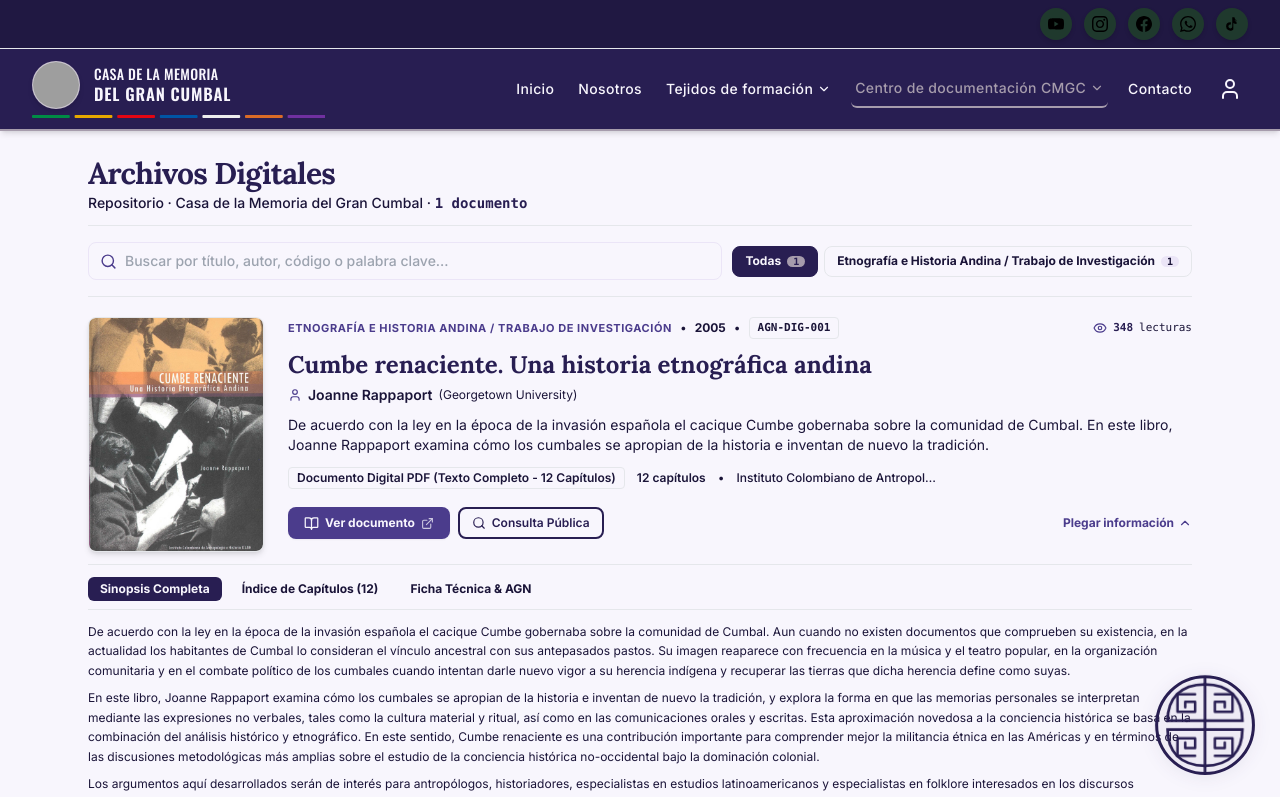
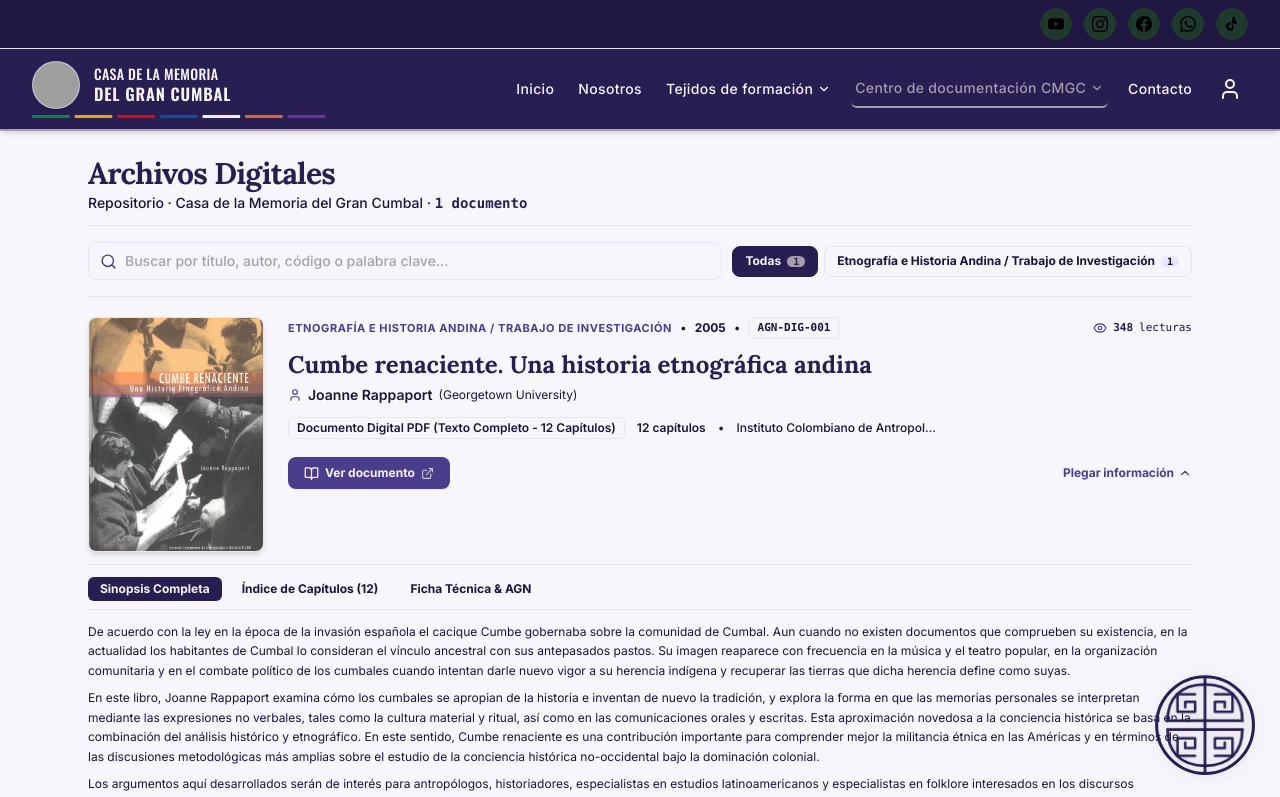
Before and after one commit to danielguadir/casa-memoria-web, a Next.js app: page /centro-documentacion/archivos-digitales in a window 1280 px wide. Shown: the top 797 px of the page. Built offline with nearby package versions, Linux system fonts and the light colour scheme; grey boxes are pictures that could not be loaded.

Commit message:
fix(archivos-digitales): eliminar descripcion corta inicial de la vista y remover boton y modal de Consulta Publica

```diff
--- a/src/app/layout.tsx
+++ b/src/app/layout.tsx
@@ -4,7 +4,6 @@ import './globals.css';
 import Navbar from '@/components/Navbar';
 import Footer from '@/components/Footer';
 import LoginModal from '@/components/LoginModal';
-import PublicKioskWrapper from '@/components/kiosk/PublicKioskWrapper';
 import AnimatedMemoryLogo from '@/components/AnimatedMemoryLogo';
 import { AuthProvider } from '@/context/AuthContext';
 import { SiteSettingsProvider } from '@/context/SiteSettingsContext';
@@ -43,7 +42,6 @@ export default function RootLayout({
           <AuthProvider>
             <Navbar />
             <LoginModal />
-            <PublicKioskWrapper />
             <AnimatedMemoryLogo />
             <main className="flex-grow">
               {children}
--- a/src/components/ArchivosDigitales.tsx
+++ b/src/components/ArchivosDigitales.tsx
@@ -15,8 +15,6 @@ import {
   X
 } from 'lucide-react';
 import { digitalArchiveData, DigitalDocument } from '@/data/digitalArchiveCatalog';
-import { Button } from '@/components/design-system';
-import { useAuth } from '@/context/AuthContext';
 
 /**
  * Normalizes text removing accents for scalable accent-insensitive search
@@ -34,8 +32,6 @@ export default function ArchivosDigitales() {
   // Search filter & Category state
   const [searchQuery, setSearchQuery] = useState('');
   const [selectedCategory, setSelectedCategory] = useState<string>('Todas');
-
-  const { openKioskModal } = useAuth();
 
   // Dynamic categories list starting with 'Todas'
   const categoriesList = useMemo(() => {
@@ -283,11 +279,6 @@ export default function ArchivosDigitales() {
                       </p>
                     </div>
 
-                    {/* Descripción corta de máximo 2–3 líneas */}
-                    <p className="text-xs sm:text-sm text-cafe/85 leading-relaxed line-clamp-3">
-                      {doc.description || (doc.synopsis ? doc.synopsis.split('\n\n')[0] : '')}
-                    </p>
-
                     {/* Metadatos rápidos: Formato, Capítulos, Editorial */}
                     <div className="flex flex-wrap items-center gap-3 text-xs text-cafe/75 pt-0.5">
                       <span className="font-semibold bg-crema-dark/50 px-2 py-0.5 rounded border border-crema-dark/40">
@@ -304,7 +295,7 @@ export default function ArchivosDigitales() {
                       </span>
                     </div>
 
-                    {/* Botones de acción principal (Ver documento + Consulta pública) */}
+                    {/* Botones de acción principal (Ver documento + Ver más información) */}
                     <div className="flex flex-wrap items-center justify-between gap-2.5 pt-2">
                       <div className="flex items-center gap-2">
                         <a
@@ -318,16 +309,6 @@ export default function ArchivosDigitales() {
                           <span>Ver documento</span>
                           <ExternalLink size={13} className="opacity-75" />
                         </a>
-
-                        <Button
-                          variant="outline"
-                          size="sm"
-                          onClick={openKioskModal}
-                          leftIcon={<Search size={14} />}
-                          className="text-xs px-3 py-1.5 font-semibold cursor-pointer"
-                        >
-                          Consulta Pública
-                        </Button>
                       </div>
 
                       {/* Botón Ver más información */}
```
